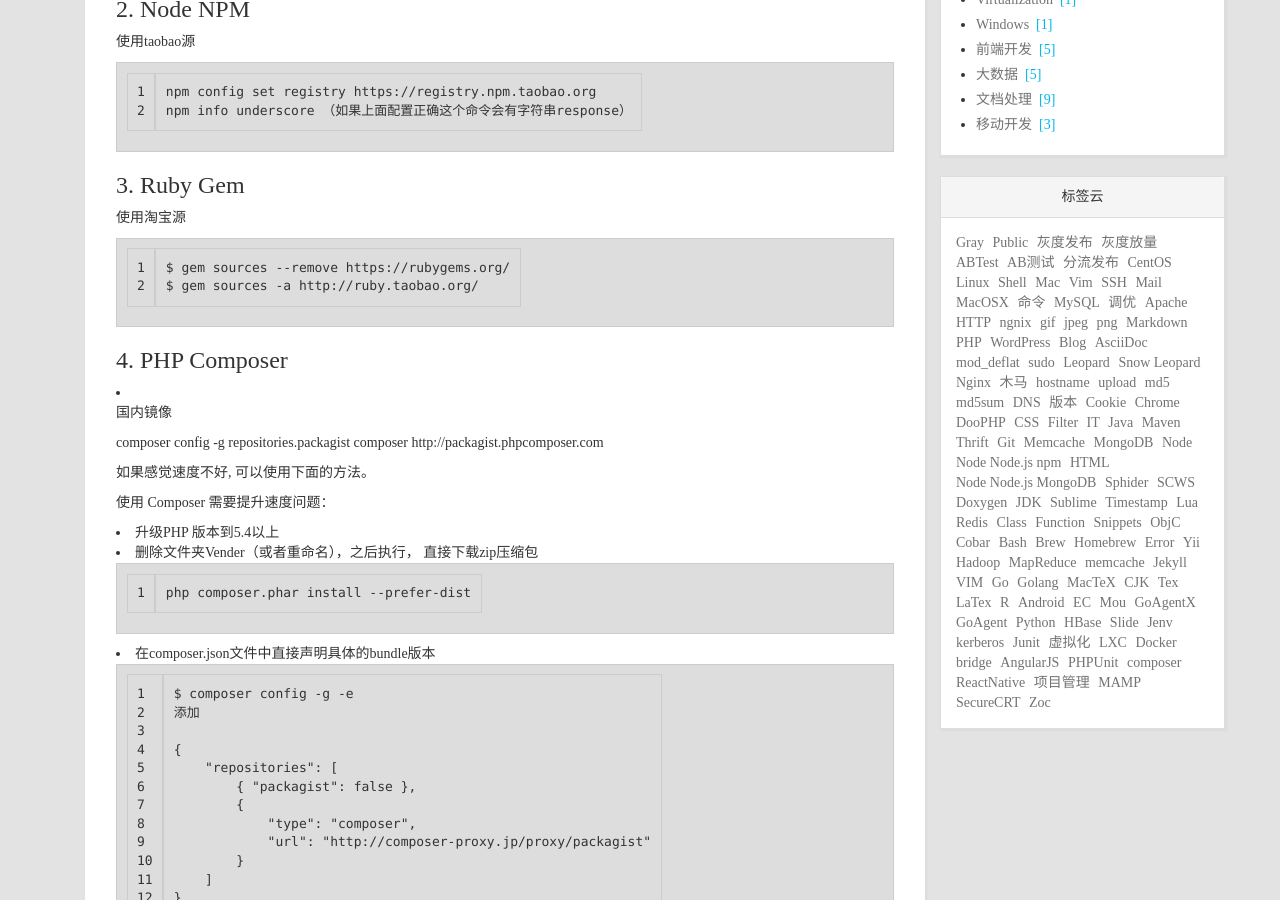
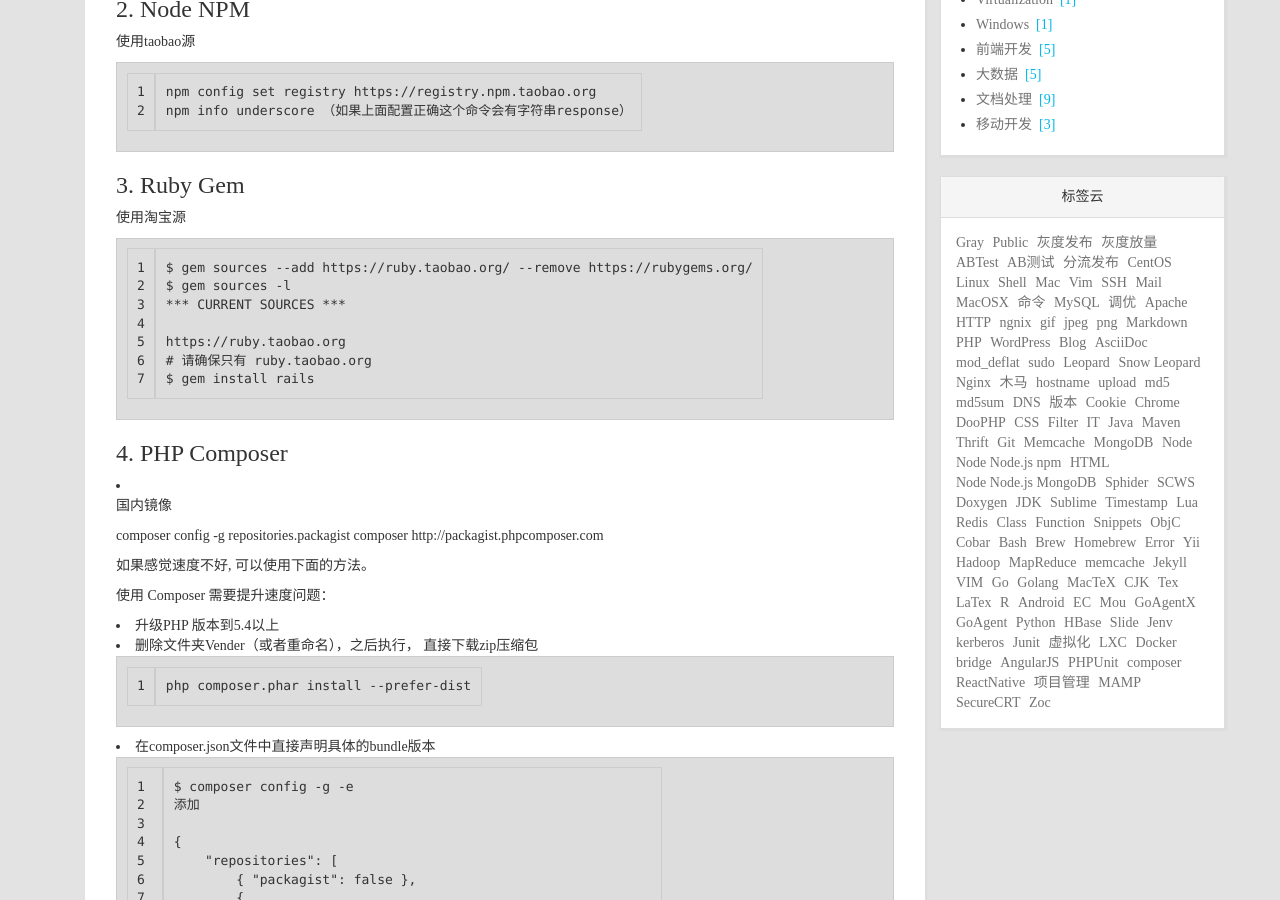
Before and after one commit to scsidisk/scsidisk.github.io, a Jekyll site: the page built from _posts/2014/2014-11-03-package_manage_mac.md, in a window 1280 px wide and 900 px high, scrolled down 427 px. Built offline with Jekyll 4.4.1, drawn with Linux system fonts in a browser that asks for light colours; nearby versions of some CDN libraries; comment, search, counter and statistics services are not loaded.

Commit message:
fix: gem source

````diff
--- a/_posts/2014/2014-11-03-package_manage_mac.md
+++ b/_posts/2014/2014-11-03-package_manage_mac.md
@@ -33,8 +33,13 @@
 使用淘宝源
 
 ```
-$ gem sources --remove https://rubygems.org/
-$ gem sources -a http://ruby.taobao.org/
+$ gem sources --add https://ruby.taobao.org/ --remove https://rubygems.org/
+$ gem sources -l
+*** CURRENT SOURCES ***
+
+https://ruby.taobao.org
+# 请确保只有 ruby.taobao.org
+$ gem install rails
 ```
 
 ### 4. PHP Composer
````
